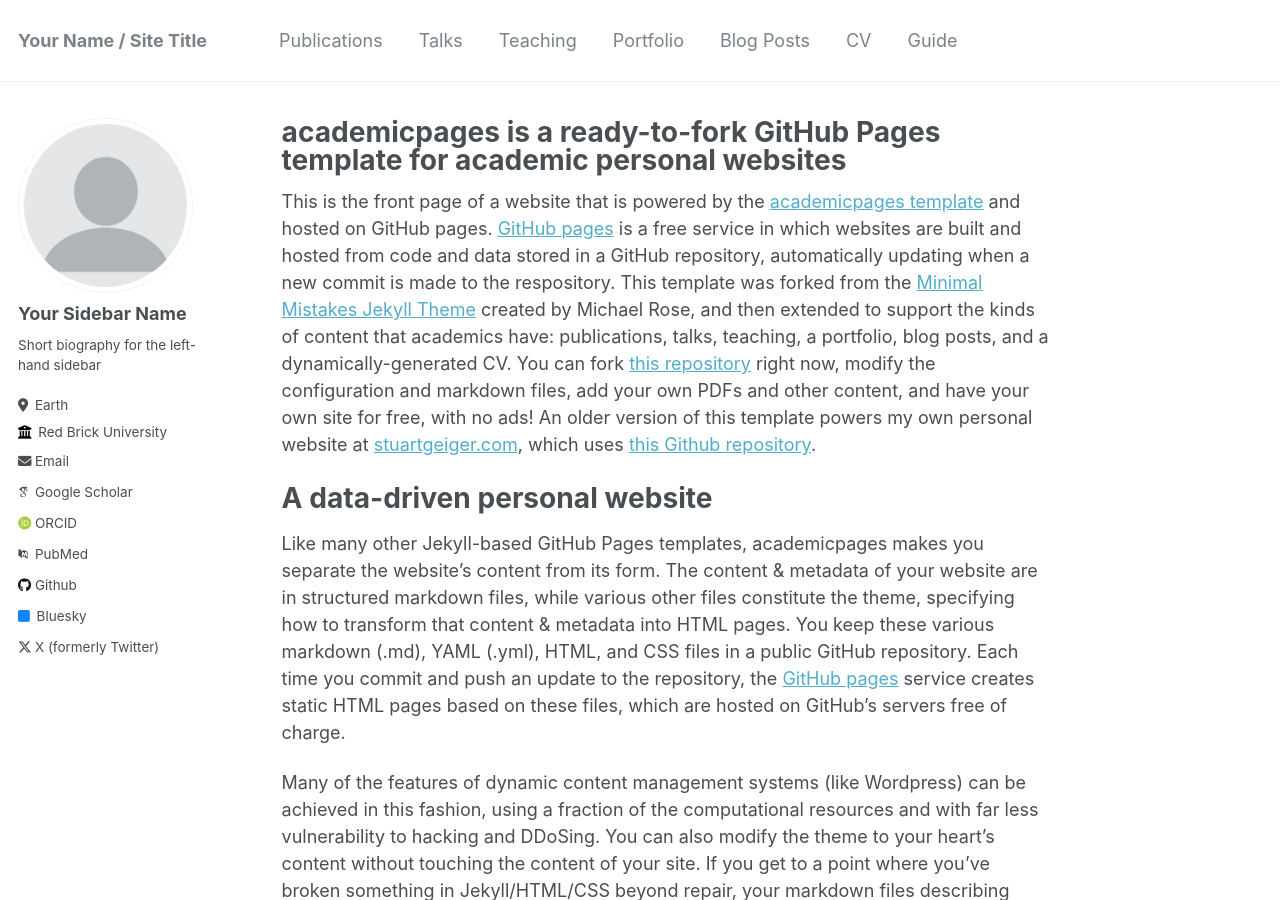
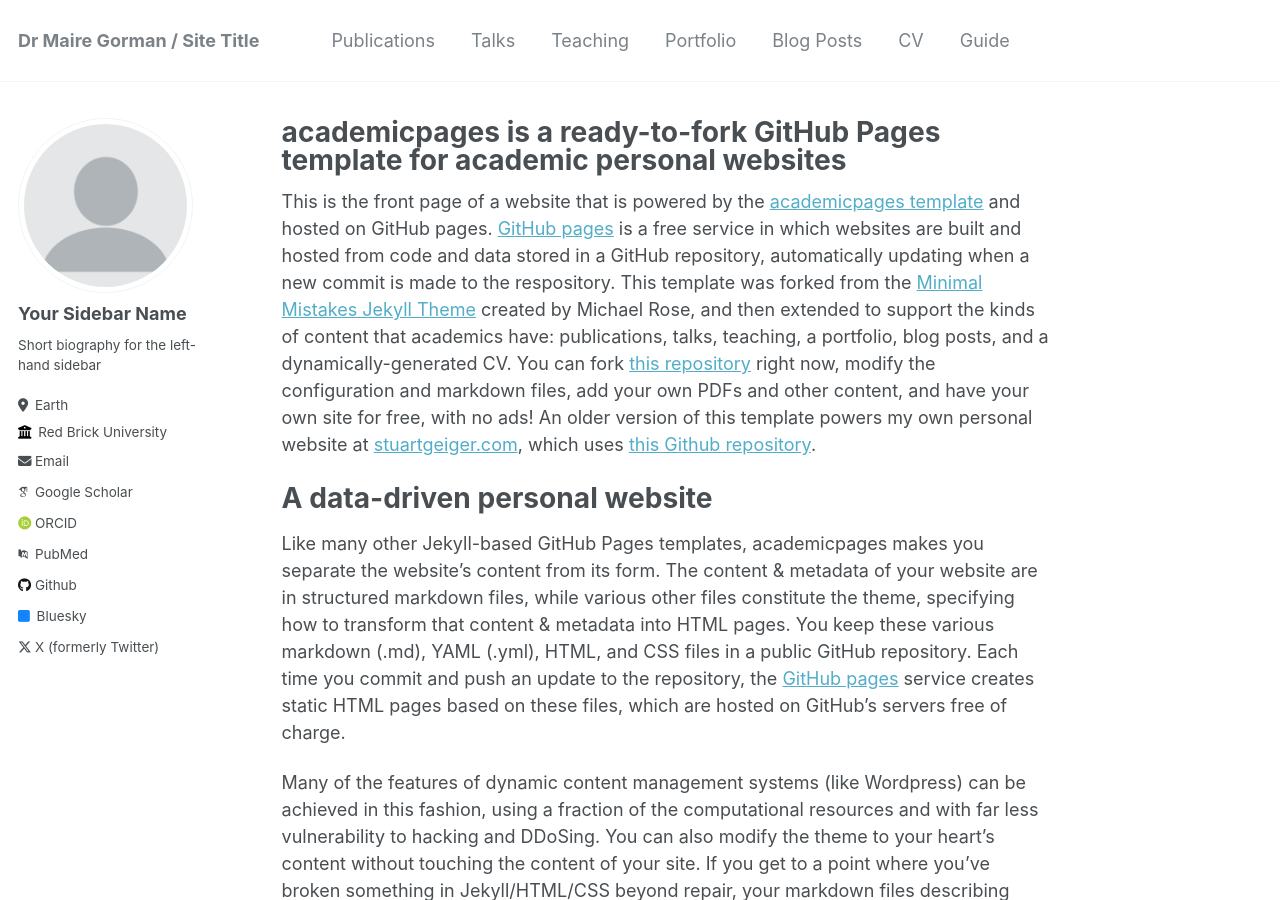
Before and after one commit to DrMaireGorman/DrMaireGorman.github.io, a Jekyll site: the page built from _pages/about.md, in a window 1280 px wide and 900 px high. Built offline with Jekyll 4.4.1, drawn with Linux system fonts in a browser that asks for light colours; some web fonts are replaced; some of the changed text lies outside the part shown.

Commit message:
Update _config.yml

```diff
--- a/_config.yml
+++ b/_config.yml
@@ -8,9 +8,9 @@
 
 # Basic Site Settings
 locale                   : "en-US"
-title                    : "Your Name / Site Title"
+title                    : "Dr Maire Gorman / Site Title"
 title_separator          : "-"
-name                     : &name "Your Name"
+name                     : &name "Dr Maire Gorman"
 description              : &description "personal description"
 url                      : https://DrMaireGorman.github.io # the base hostname & protocol for your site e.g. "https://mmistakes.github.io"
 baseurl                  : "" # the subpath of your site, e.g. "/blog"
```
